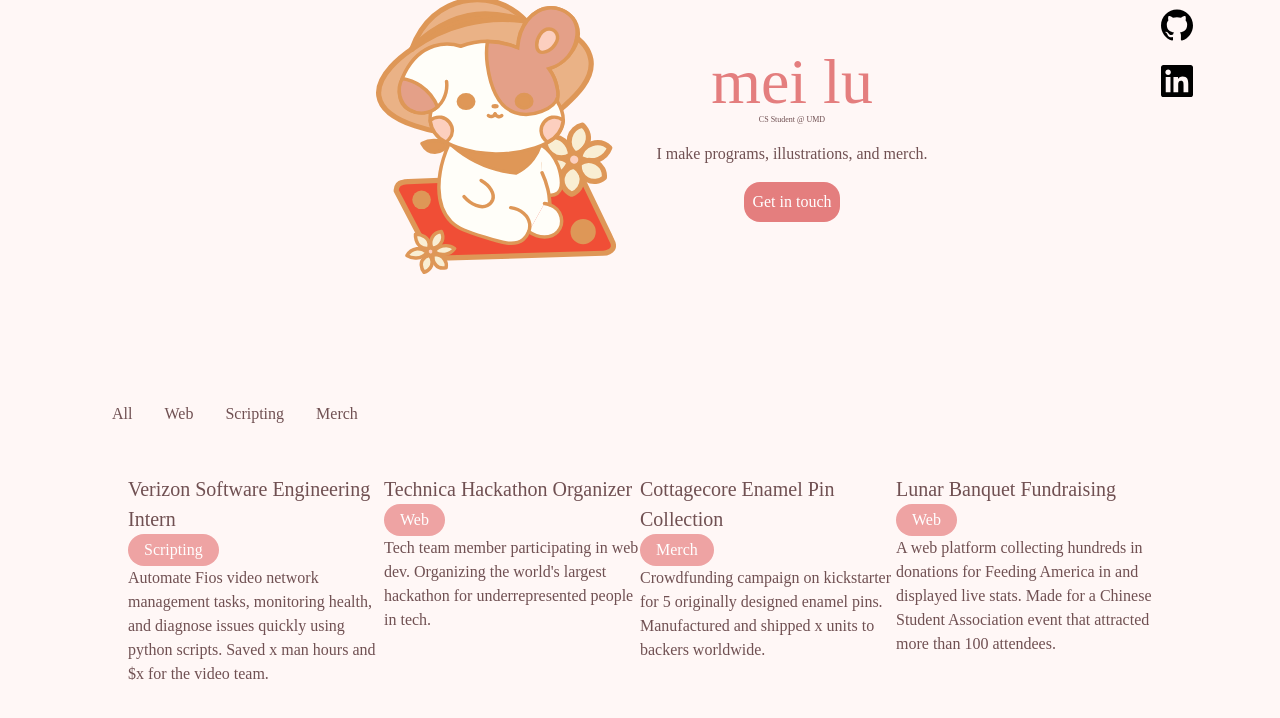
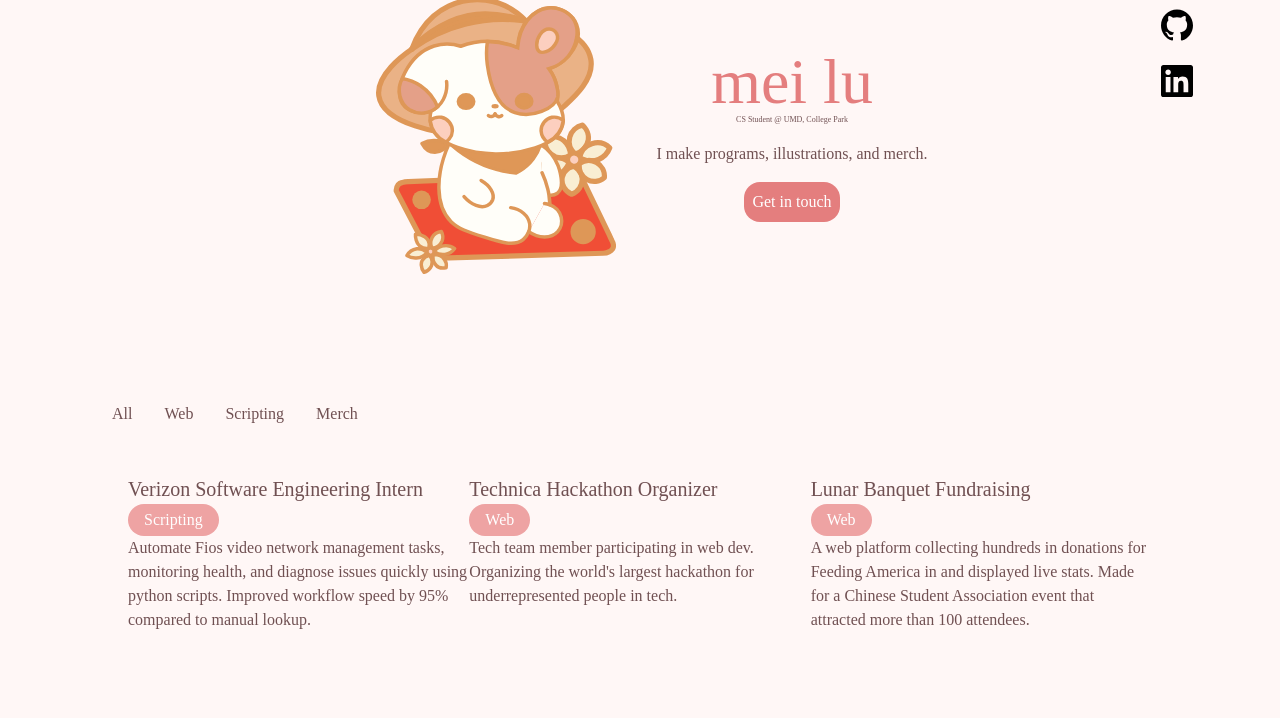
Before and after one commit to mei-lu/website, a website: page index.pug in a window 1280 px wide. Shown: the part 83-801 px from the top of the page. Drawn offline with nearby package versions, Linux system fonts and the light colour scheme; files that its build step writes are made by us from their sources; a web font is replaced by a local one.

Commit message:
Update text

```diff
--- a/index.pug
+++ b/index.pug
@@ -6,7 +6,7 @@ head
   link(rel='shortcut icon' href='./img/favicon.svg' type='image/x-icon')
   link(href='https://cdn.jsdelivr.net/npm/bootstrap@5.0.1/dist/css/bootstrap.min.css' rel='stylesheet' integrity='sha384-+0n0xVW2eSR5OomGNYDnhzAbDsOXxcvSN1TPprVMTNDbiYZCxYbOOl7+AMvyTG2x' crossorigin='anonymous')
   link(rel='stylesheet' href='./css/main.css')
-  title Mei Lu • CS & Art
+  title Mei Lu • CS Student
 
 .cursor
 .cursor2
@@ -29,7 +29,7 @@ head
     .intro-text
       .heading mei lu
       .tagline
-        p CS Student @ UMD
+        p CS Student @ UMD, College Park
       p I make programs, illustrations, and merch.
       a(href="mailto: meilu@umd.edu" target="_blank")
         .button Get in touch
@@ -51,19 +51,14 @@ head
         .proj-title Verizon Software Engineering Intern
         .label-group
           .proj-label Scripting
-        .proj-descrip Automate Fios video network management tasks, monitoring health, and diagnose issues quickly using python scripts. Saved x man hours and $x for the video team.
+        .proj-descrip Automate Fios video network management tasks, monitoring health, and diagnose issues quickly using python scripts. Improved workflow speed by 95% compared to manual lookup.
+
 
     .proj-tile
       .proj-title Technica Hackathon Organizer
       .label-group
         .proj-label Web
       .proj-descrip Tech team member participating in web dev. Organizing the world's largest hackathon for underrepresented people in tech.
-
-    .proj-tile
-      .proj-title Cottagecore Enamel Pin Collection
-      .label-group
-        .proj-label Merch
-      .proj-descrip Crowdfunding campaign on kickstarter for 5 originally designed enamel pins. Manufactured and shipped x units to backers worldwide.
 
     .proj-tile
       .proj-title Lunar Banquet Fundraising
```
Also changed, not shown: index.html.
